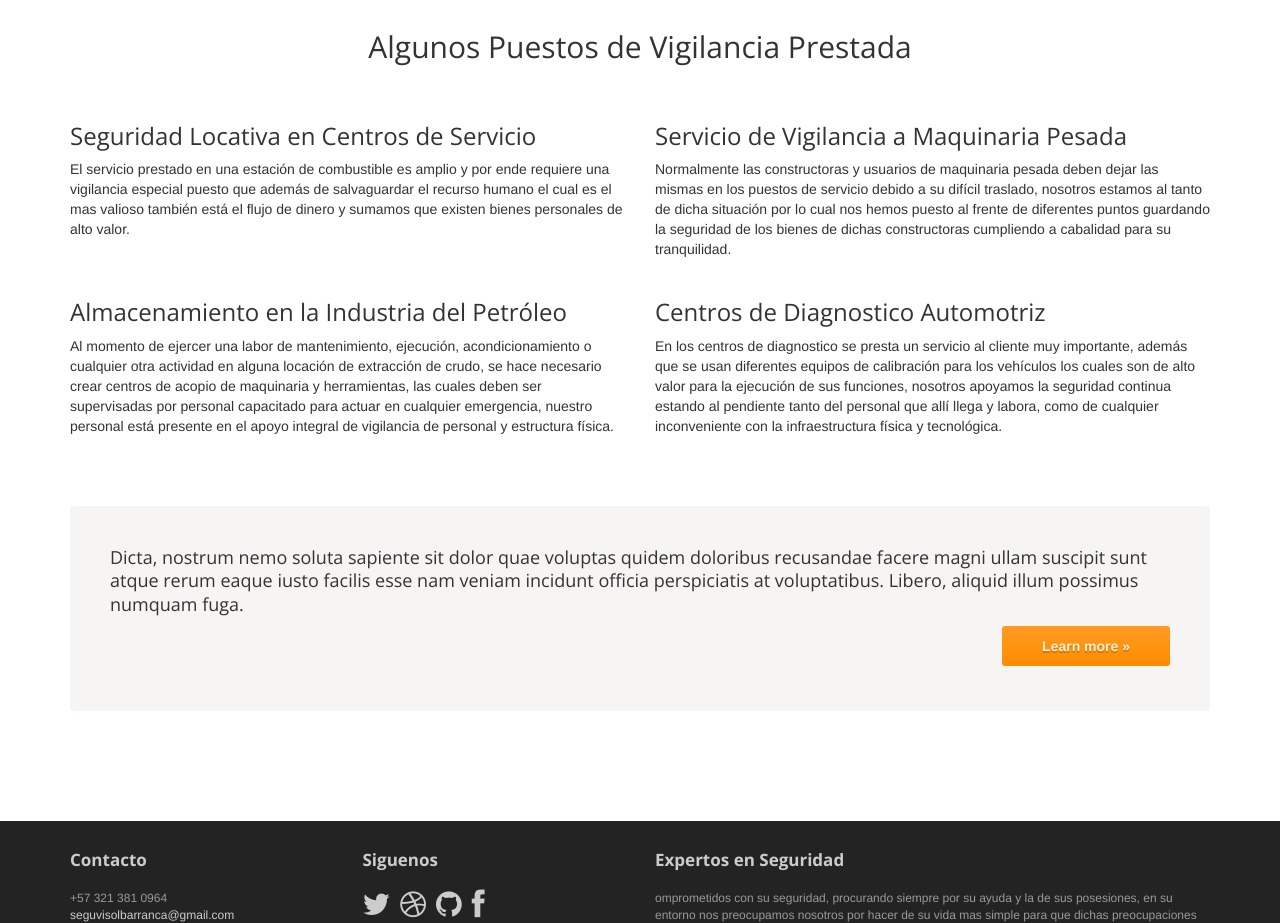
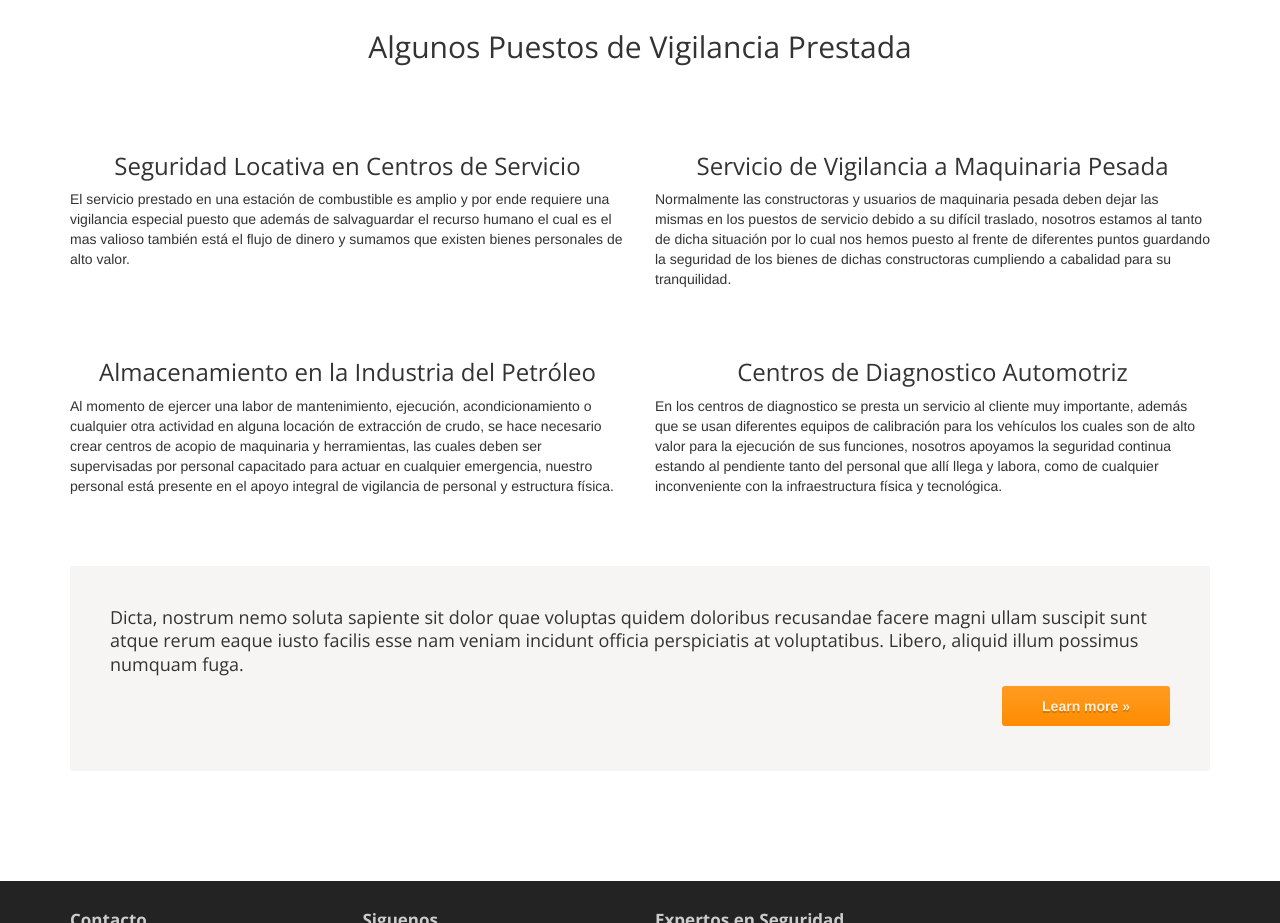
Before and after one commit to edmove/SEGUVISOL, a plain HTML site: page index.html in a window 1280 px wide. Shown: the part 1320-2243 px from the top of the page. Drawn offline with nearby package versions, Linux system fonts and the light colour scheme.

Commit message:
center text h3

```diff
--- a/index.html
+++ b/index.html
@@ -114,23 +114,23 @@
 
 		<div class="row">
 			<div class="col-sm-6">
-				<h3>Seguridad Locativa en Centros de Servicio</h3>
-				<p>El servicio prestado en una estación de combustible es amplio y por ende requiere una vigilancia especial puesto que además de salvaguardar el recurso humano el cual es el mas valioso también está el flujo de dinero y sumamos que existen bienes personales de alto valor.</p>
+				<h3 class="text-center top-space">Seguridad Locativa en Centros de Servicio</h3>
+				<p >El servicio prestado en una estación de combustible es amplio y por ende requiere una vigilancia especial puesto que además de salvaguardar el recurso humano el cual es el mas valioso también está el flujo de dinero y sumamos que existen bienes personales de alto valor.</p>
 			</div>
 			<div class="col-sm-6">
-				<h3>Servicio de Vigilancia a Maquinaria Pesada</h3>
+				<h3 class="text-center top-space">Servicio de Vigilancia a Maquinaria Pesada</h3>
 				<p>Normalmente las constructoras y usuarios de maquinaria pesada deben dejar las mismas en los puestos de servicio debido a su difícil traslado, nosotros estamos al tanto de dicha situación por lo cual nos hemos puesto al frente de diferentes puntos guardando la seguridad de los bienes de dichas constructoras cumpliendo a cabalidad para su tranquilidad.</a></p>
 			</div>
 		</div> <!-- /row -->
 
 		<div class="row">
 			<div class="col-sm-6">
-				<h3>Almacenamiento en la Industria del Petróleo</h3>
+				<h3 class="text-center top-space">Almacenamiento en la Industria del Petróleo</h3>
 				<p>Al momento de ejercer una labor de mantenimiento, ejecución, acondicionamiento o cualquier otra actividad en alguna locación de extracción de crudo, se hace necesario crear centros de acopio de maquinaria y herramientas, las cuales deben ser supervisadas por personal capacitado para actuar en cualquier emergencia, nuestro personal está presente en el apoyo integral de vigilancia de personal y estructura física.
 				</p>
 			</div>
 			<div class="col-sm-6">
-				<h3>Centros de Diagnostico Automotriz</h3>
+				<h3 class="text-center top-space">Centros de Diagnostico Automotriz</h3>
 				<p>En los centros de diagnostico se presta un servicio al cliente muy importante, además que se usan diferentes equipos de calibración para los vehículos los cuales son de alto valor para la ejecución de sus funciones, nosotros apoyamos la seguridad continua estando al pendiente tanto del personal que allí llega y labora, como de cualquier inconveniente con la infraestructura física y tecnológica.</p>
 			</div>
 		</div> <!-- /row -->
```
